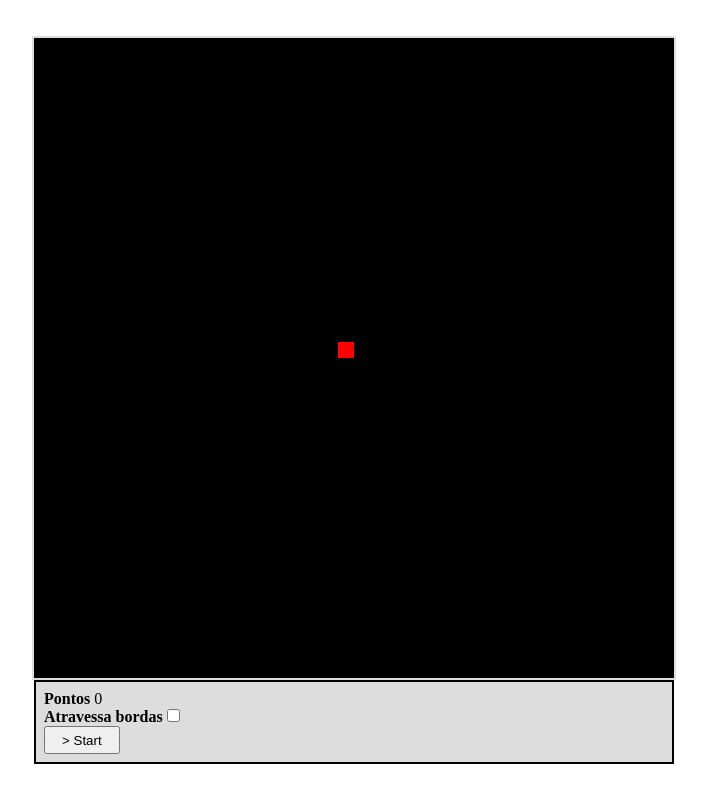
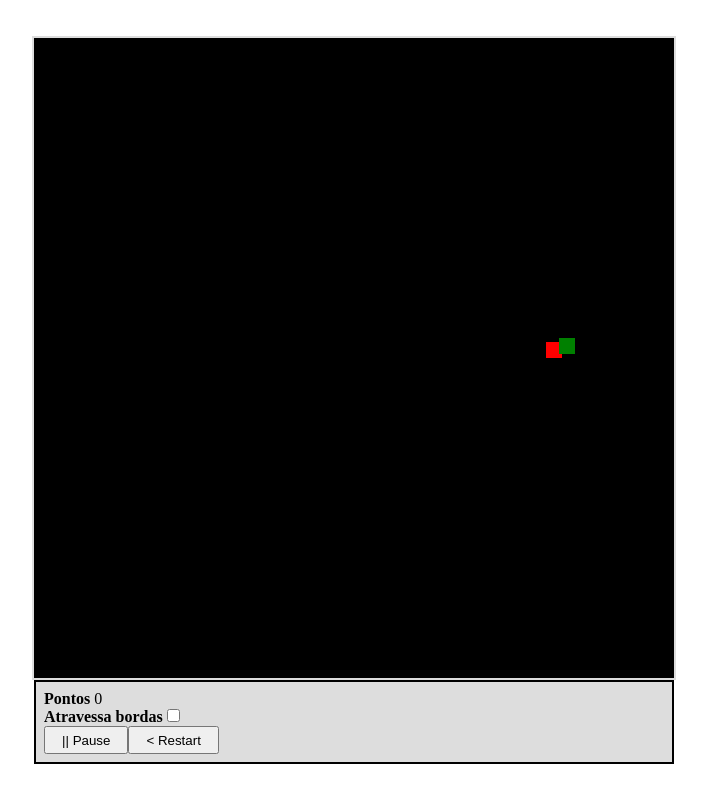
Before and after one commit to dcorazolla/dio-jogo-snake, a plain HTML site: page index.html in a window 1280 px wide. Both pictures are taken after a click on the button "> Start". Shown: the whole page, without its empty margins (286-993 px from the left). Drawn offline with Linux system fonts and the light colour scheme.

Commit message:
adicionados botoes/acoes start e pause

```diff
--- a/css/main.css
+++ b/css/main.css
@@ -26,7 +26,11 @@ body {
 }
 
 .botoes {
+    width: 100%;
+    display: flex;
     flex-direction: row;
+    align-items: center;
+    justify-content: left;
 }
 
 button {
--- a/index.html
+++ b/index.html
@@ -11,11 +11,11 @@
     <div id="painel">
         <p><strong>Pontos</strong> <span id="spnpontos">0</span></p>
         <p><label><strong>Atravessa bordas</strong> <input type="checkbox" onclick="changeStatus(this);" /></label></p>
-        <p class="botoes">
+        <div class="botoes">
             <button id="btn-start" onclick="start(this);">> Start</button>
             <button id="btn-pause" onclick="pause(this);" style="display: none;">|| Pause</button>
             <button id="btn-restart" onclick="restart(this);" style="display: none;">< Restart</button>
-        </p>
+        </div>
     </div>
     <script src="./js/main.js"></script>
 </body>
--- a/js/main.js
+++ b/js/main.js
@@ -7,7 +7,7 @@
         bgColor: "#000",
         boxSize: 15,
         direction: "right",
-        transBorder: false,
+        transBorder: true,
         updateTime: 200,
         paused: true,
         winWidth: 0,
@@ -39,7 +39,6 @@
     let render = 0;
 
     let changeStatus = (el) => {
-        console.log(el.checked);
         if (el.checked) {
             el.checked = true;
             defs.transBorder = true;
@@ -287,6 +286,19 @@
         }
     };
 
+    let start = () => {
+        defs.paused = false;
+        document.getElementById("btn-start").style.display = "none";
+        document.getElementById("btn-pause").style.display = "block";
+        document.getElementById("btn-restart").style.display = "block";
+    };
+
+    let pause = () => {
+        defs.paused = true;
+        document.getElementById("btn-start").style.display = "block";
+        document.getElementById("btn-pause").style.display = "none";
+    }
+
     /**
      * As rodadas de renderizacao do jogo
      */
@@ -297,8 +309,8 @@
         printData();
         if (!defs.paused) {
             movimento = false;
+            moveSnake();
             createFood();
-            moveSnake();
             colisionDetect();
             render++;
         }
```
